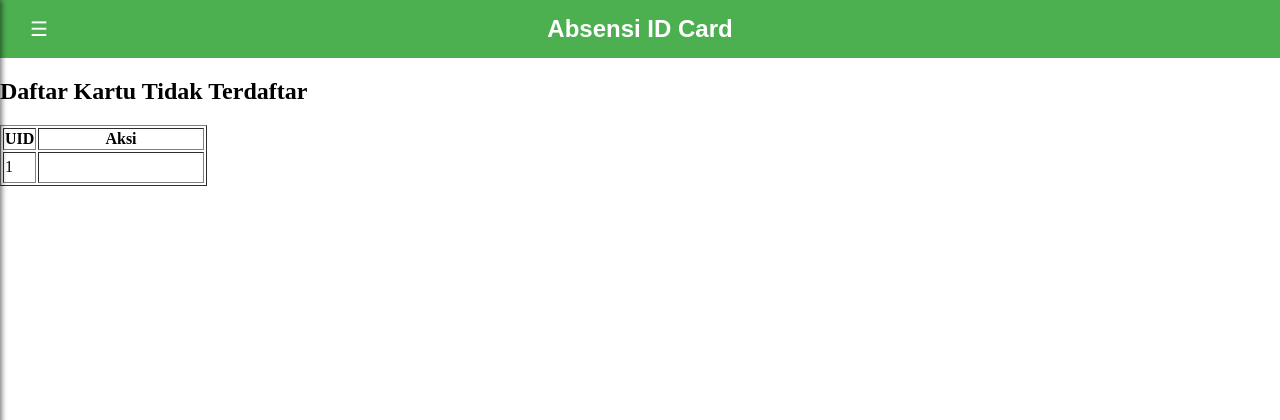
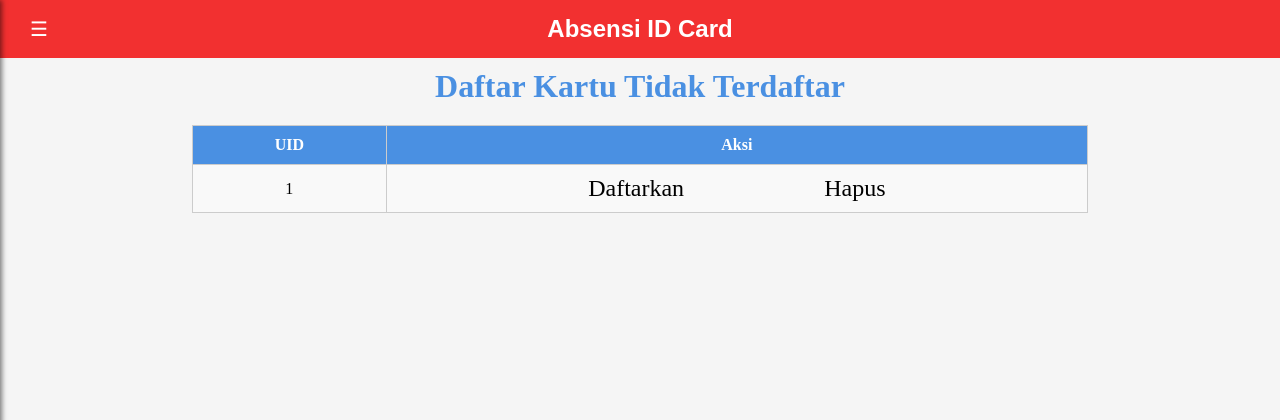
Before and after one commit to VARR-git/pjbl, a PHP site: page /kartu_invalid.php in a window 1280 px wide. Shown: the top 420 px of the page. Run offline with PHP 8.4, Linux system fonts and the light colour scheme; tables that the repository leaves empty or names only in its code hold one stand-in row (values such as "Sample post").

Commit message:
memasang css

```diff
--- a/connect_rfid.php
+++ b/connect_rfid.php
@@ -41,7 +41,7 @@
 
         if($data) {
             if (is_null($data['jam_keluar']) && $waktu_sekarang_int >= $batas_keluar) {
-                $updateQuery = "UPDATE data_absen SET jam_keluar = '$waktu_sekarang' WHERE id = " . $data['id'];
+                $updateQuery = "UPDATE data_absen SET jam_keluar = '$waktu_sekarang' WHERE nama = '$nama_murid'";
                 mysqli_query($conn, $updateQuery);
                 echo "Jam keluar tercatat: " . $waktu_sekarang;
             } else {
--- /dev/null
+++ b/css/styleKartu.css
@@ -0,0 +1,49 @@
+body {
+    display: flex;
+    background-color: #f5f5f5;
+    margin: 0;
+    padding: 0;
+    flex-direction: column;
+    align-items: center;
+}
+
+h2 {
+    margin-top: 10px;
+    color: #4A90E2;
+    font-size: 32px;
+    margin-bottom: 20px;
+    text-align: center;
+}
+
+table {
+    width: 70%;
+    border-collapse: collapse;
+    margin-bottom: 20px;
+}
+
+table, th, td {
+    border: 1px solid #ccc;
+}
+
+th, td {
+    padding: 10px;
+    text-align: center;
+}
+
+th {
+    background: #4A90E2;
+    color: #fff;
+}
+
+tr:nth-child(even) {
+    background: #f9f9f9;
+}
+
+tr:hover {
+    background: #e6f7ff;
+}
+
+td a {
+    color: black;
+    margin: 10%
+}
--- a/header.php
+++ b/header.php
@@ -7,7 +7,7 @@
         header {
             font-family: Arial, sans-serif;
             width: 100%;
-            background-color: #4CAF50; /* Warna hijau */
+            background-color:rgb(242, 48, 48);
             color: white;
             display: flex;
             align-items: center;
--- a/kartu_invalid.php
+++ b/kartu_invalid.php
@@ -21,12 +21,12 @@
         $stmt = $conn->prepare($registerSQL);
         $stmt->bind_param("s", $uid);
         $stmt->execute();
-        $deleteSQL = "DELETE FROM kartu_invalid WHERE uid = ?";
-        $stmt = $conn->prepare($deleteSQL);
+        $deleteSQL2 = "DELETE FROM kartu_invalid WHERE uid = ?";
+        $stmt = $conn->prepare($deleteSQL2);
         $stmt->bind_param("s", $uid);
         $stmt->execute();
+        header("Location: register.php");
     }
-    header("Location: register.php");
     exit();
 }
 
@@ -38,6 +38,7 @@
 <head>
     <meta name="viewport" content="width=device-width, initial-scale=1.0">
     <title>Daftar Kartu Tidak Terdaftar</title>
+    <link rel="stylesheet" href="css/styleKartu.css">
 </head>
 <body>
     <?php include 'header.php'; ?>
```
